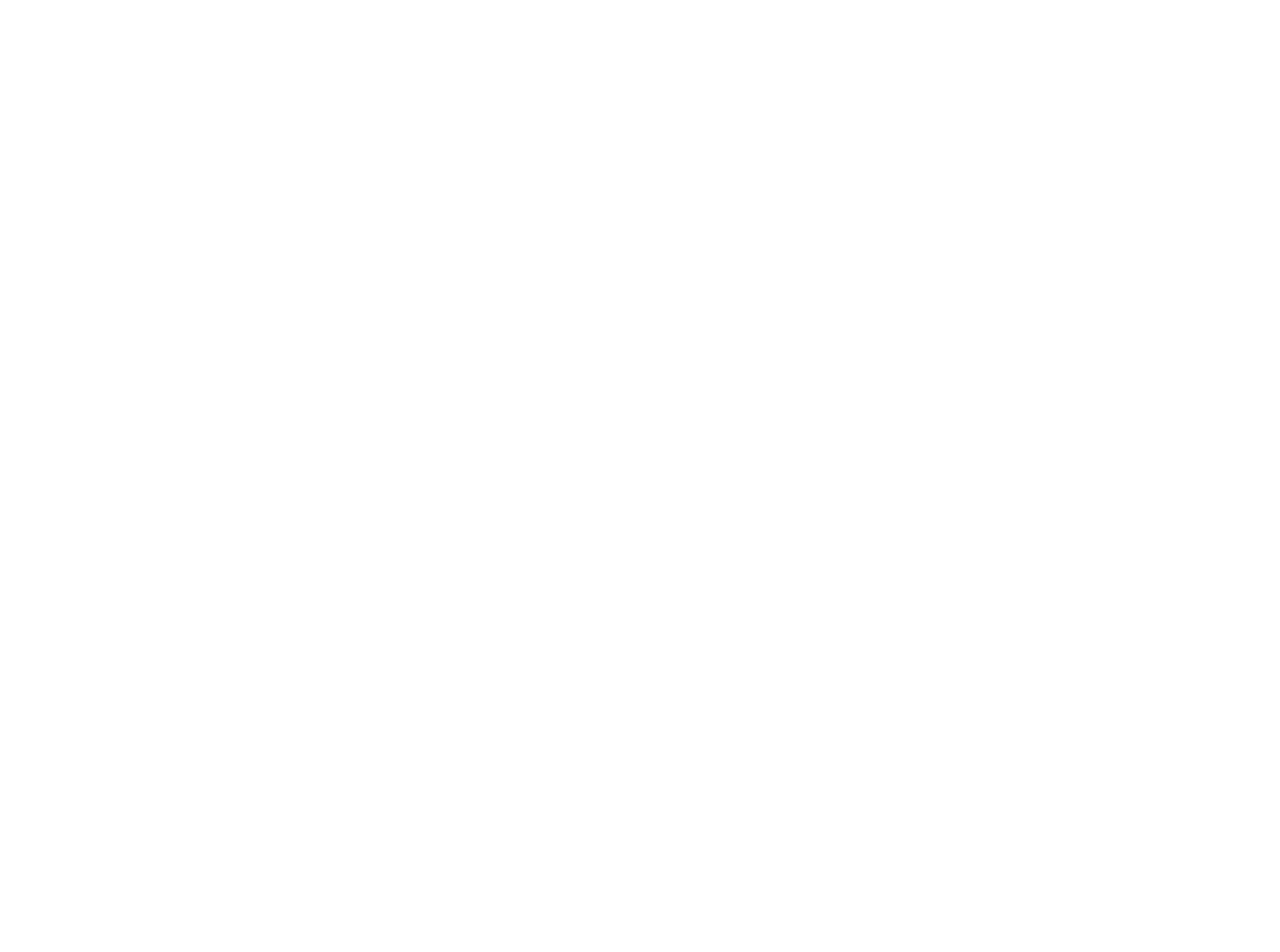
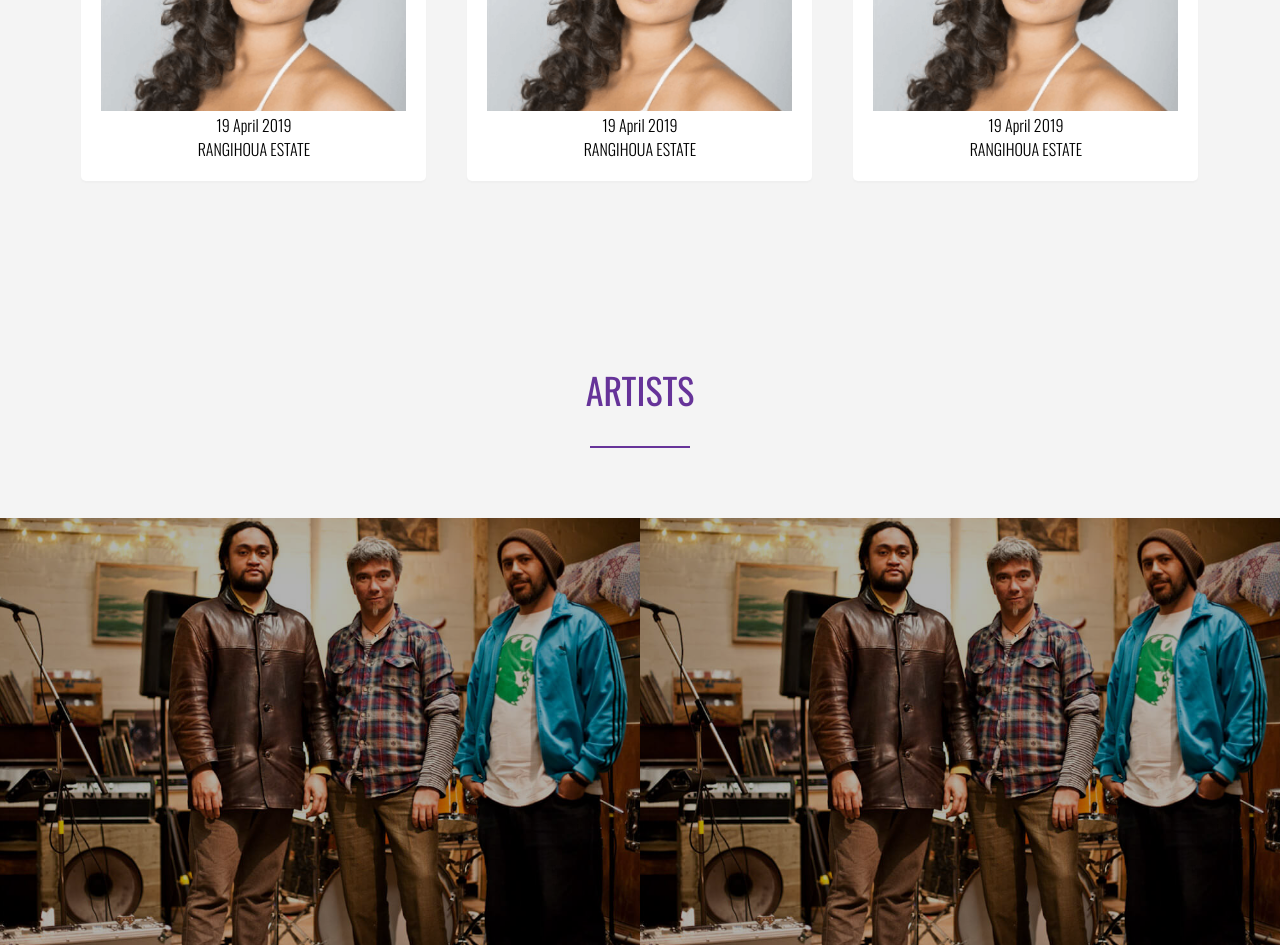
Before and after one commit to adamjq/waiheke-jazz-festival, a React (Create React App) app in the folder waihekejazzfestival/: page / in a window 1280 px wide. Shown: the part 2320-3272 px from the top of the page. Before the commit the page ends 1274 px from the top, so only its background shows below. Built offline with nearby package versions, Linux system fonts and the light colour scheme.

Commit message:
add artists and events

```diff
--- a/waihekejazzfestival/src/App.js
+++ b/waihekejazzfestival/src/App.js
@@ -1,14 +1,18 @@
 import React from 'react';
 
+import ArtistSection from "./components/ArtistSection"
+import EventSection from "./components/EventSection"
 import Footer from "./components/Footer"
-import Lineup from "./components/Lineup"
+import LineupSection from "./components/LineupSection"
 import SponsorSection from "./components/SponsorSection"
 
 const App = () => {
     return (
         <div className="App">
-            <Lineup/>
-            <SponsorSection/>
+            <LineupSection />
+            <EventSection />
+            <ArtistSection />
+            <SponsorSection />
             <Footer />
         </div>
     );
--- /dev/null
+++ b/waihekejazzfestival/src/components/ArtistSection.js
@@ -0,0 +1,48 @@
+import React from 'react';
+
+const BASE_PATH = "./img/artists/"
+
+const ArtistItem = (props) => {
+    return (
+        <div className="artist-item">
+            <div className="artist-link">
+            <a href={props.link} target="_blank" rel="noopener noreferrer">
+                <img src={BASE_PATH + props.image} alt={props.alt}/>
+                <p>{props.name}</p>
+            </a>
+            </div>
+        </div>
+    );
+}
+
+const ArtistSection = () => {
+    return (
+        <section id="artists" className="section-artists">
+            <div className="row">
+                <h3>Artists</h3>
+            </div>
+
+            <div className="grid">
+                <div className="artist-items">
+
+                <ArtistItem
+                    link="https://www.iticket.co.nz/events/2019/apr/waiheke-jazz-trinity-roots"
+                    image="trinity.jpg"
+                    alt="Trinity Roots"
+                    name="Trinity Roots"
+                />
+
+                <ArtistItem
+                    link="https://www.iticket.co.nz/events/2019/apr/waiheke-jazz-trinity-roots"
+                    image="trinity.jpg"
+                    alt="Trinity Roots"
+                    name="Trinity Roots"
+                />
+
+                </div>
+            </div>
+        </section>
+    );
+}
+
+export default ArtistSection;
--- /dev/null
+++ b/waihekejazzfestival/src/components/EventCard.js
@@ -0,0 +1,23 @@
+import React from 'react';
+
+const BASE_PATH = "./img/events/"
+
+const EventCard = (props) => {
+    return (
+        <div className="col span-1-of-3 box">
+            <a href={props.link} target="_blank" rel="noopener noreferrer">
+            <div className="event-box">
+                <div className="event-image">
+                    <img src={BASE_PATH + props.image} alt={props.alt}/>
+                </div>
+                <div>
+                    <p className="event-date">{props.date}</p>
+                    <p className="event-location">{props.location}</p>
+                </div>
+            </div>
+            </a>
+        </div>
+    );
+}
+
+export default EventCard;
--- /dev/null
+++ b/waihekejazzfestival/src/components/EventSection.js
@@ -0,0 +1,103 @@
+import React from 'react';
+
+import EventCard from "./EventCard"
+
+const EventSection = () => {
+    return (
+        <section id="events" className="section-events">
+            <div className="row">
+                <h3>Events</h3>
+                <p className="long-copy">
+                    To book tickets, click on the event icon of your choice - you will be linked directly to iTicket.
+                    Have your credit card ready - two more clicks and your tickets will be emailed directly to you. It's as simple as that!
+                </p>
+                <p className="long-copy">
+                    The line-up for the show of your choice and all the info you'll need to know is in the event listing on the iTicket site -
+                    book now! Some events have limited tickets available.
+                </p>
+                <p className="long-copy">
+                    Click to see the full program
+                    <button type="button" className="btn-brochure">
+                        <a href="src/media/brochure.png" target="_blank">
+                        Brochure
+                        </a>
+                    </button>
+                </p>
+            </div>
+
+            <div className="row">
+                <EventCard
+                    link="https://www.iticket.co.nz/events/2019/apr/waiheke-jazz-good-friday-groove"
+                    image="good-friday-groove.png"
+                    alt="Good Friday Groove"
+                    date="19 April 2019"
+                    location="Rangihoua Estate"
+                />
+                <EventCard
+                    link="https://www.iticket.co.nz/events/2019/apr/waiheke-jazz-good-friday-groove"
+                    image="good-friday-groove.png"
+                    alt="Good Friday Groove"
+                    date="19 April 2019"
+                    location="Rangihoua Estate"
+                />
+                <EventCard
+                    link="https://www.iticket.co.nz/events/2019/apr/waiheke-jazz-good-friday-groove"
+                    image="good-friday-groove.png"
+                    alt="Good Friday Groove"
+                    date="19 April 2019"
+                    location="Rangihoua Estate"
+                />
+            </div>
+
+            <div className="row">
+                <EventCard
+                    link="https://www.iticket.co.nz/events/2019/apr/waiheke-jazz-good-friday-groove"
+                    image="good-friday-groove.png"
+                    alt="Good Friday Groove"
+                    date="19 April 2019"
+                    location="Rangihoua Estate"
+                />
+                <EventCard
+                    link="https://www.iticket.co.nz/events/2019/apr/waiheke-jazz-good-friday-groove"
+                    image="good-friday-groove.png"
+                    alt="Good Friday Groove"
+                    date="19 April 2019"
+                    location="Rangihoua Estate"
+                />
+                <EventCard
+                    link="https://www.iticket.co.nz/events/2019/apr/waiheke-jazz-good-friday-groove"
+                    image="good-friday-groove.png"
+                    alt="Good Friday Groove"
+                    date="19 April 2019"
+                    location="Rangihoua Estate"
+                />
+            </div>
+
+            <div className="row">
+                <EventCard
+                    link="https://www.iticket.co.nz/events/2019/apr/waiheke-jazz-good-friday-groove"
+                    image="good-friday-groove.png"
+                    alt="Good Friday Groove"
+                    date="19 April 2019"
+                    location="Rangihoua Estate"
+                />
+                <EventCard
+                    link="https://www.iticket.co.nz/events/2019/apr/waiheke-jazz-good-friday-groove"
+                    image="good-friday-groove.png"
+                    alt="Good Friday Groove"
+                    date="19 April 2019"
+                    location="Rangihoua Estate"
+                />
+                <EventCard
+                    link="https://www.iticket.co.nz/events/2019/apr/waiheke-jazz-good-friday-groove"
+                    image="good-friday-groove.png"
+                    alt="Good Friday Groove"
+                    date="19 April 2019"
+                    location="Rangihoua Estate"
+                />
+            </div>
+        </section>
+    );
+}
+
+export default EventSection;
--- a/waihekejazzfestival/src/components/Lineup.js
+++ b/waihekejazzfestival/src/components/LineupSection.js
@@ -1,6 +1,6 @@
 import React from 'react';
 
-const Lineup = () => {
+const LineupSection = () => {
     return (
         <section id="lineup" className="section-lineup">
             <div className="row">
@@ -20,4 +20,4 @@
     );
 }
 
-export default Lineup;
+export default LineupSection;
```
